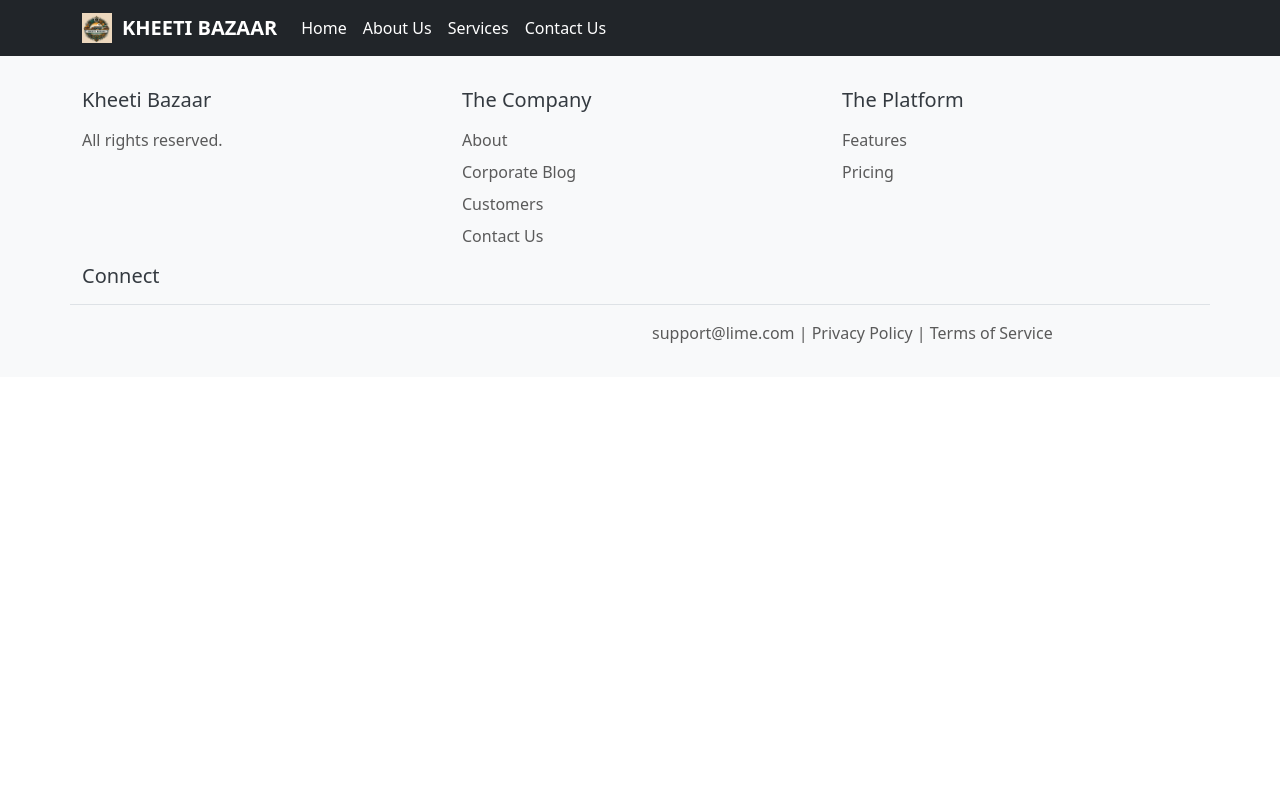
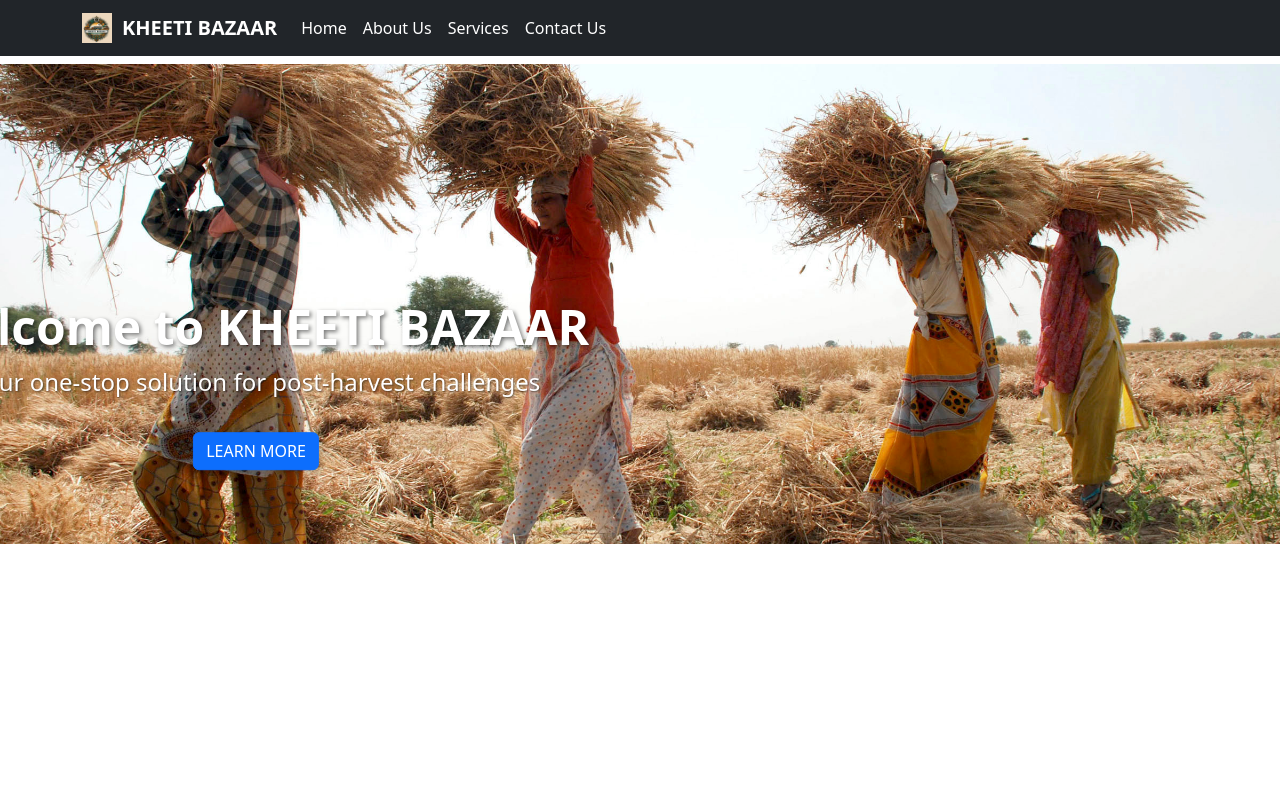
Before and after one commit to KheetiiBazzar123/kheetiBazar_landingPage, a React (Vite) app: page / in a window 1280 px wide. Shown: the top 800 px of the page. Built offline with nearby package versions, Linux system fonts and the light colour scheme; a web font is replaced by a local one.

Commit message:
fixing backgraound image

```diff
--- a/src/App.jsx
+++ b/src/App.jsx
@@ -1,16 +1,16 @@
 import './App.css';
 import './assets/css/style.css';
+import Header from './pages/header/Header';
 import Main from './pages/main/Main';
 import Footer from './pages/footer/Footer';
 import About from './pages/about/About';
 import 'bootstrap/dist/css/bootstrap.min.css';
-import Header from './pages/header/Header';
 
 function App() {
 	return (
 		<>
 			<Header />
-			{/* <Main /> */}
+			<Main />
 			<Footer />
 		</>
 	);
--- a/src/assets/css/style.css
+++ b/src/assets/css/style.css
@@ -197,7 +197,7 @@
 /*--------------------------Header Start---------------------------------------  */
 
 .header .navbar {
-	background-color: #000;
+	background-color: #f7ecec;
 }
 
 .header .navbar-brand {
@@ -232,17 +232,19 @@
 
 .main-image-container {
 	position: relative;
+	height: 100vh;
 }
 
 .main-image {
 	width: 100%;
-	height: auto;
+	height: 60%;
+	object-fit: cover;
 }
 
 .main-text-container {
 	position: absolute;
-	top: 50%;
-	left: 50%;
+	top: 40%;
+	left: 20%;
 	transform: translate(-50%, -50%);
 	text-align: center;
 }
--- a/src/pages/main/Main.jsx
+++ b/src/pages/main/Main.jsx
@@ -1,7 +1,7 @@
 import React from 'react';
 import { Container, Row, Col, Button, Card } from 'react-bootstrap';
-import '../../assets/css/style.css'; // Custom CSS for additional styling
-import backgroundLogo from '../../assets/images/mainSection/background-landing.jpg'; // Import image for use in JSX
+import '../../assets/css/style.css';
+import backgroundLogo from '../../assets/images/mainSection/background-landing.jpg';
 
 const Main = () => {
 	return (
@@ -20,17 +20,6 @@
 							</div>
 						</div>
 					</Col>
-				</Row>
-			</Container>
-
-			<Container className="my-5">
-				<Row>
-					<Col md={6}>
-						<h2>Our Solutions</h2>
-						<p>Addressing post-harvest challenges with tech-enabled solutions.</p>
-						<Button variant="success">Tech-Enabled Marketplace</Button>
-					</Col>
-					<Col md={6}>{/* Place additional content or images here */}</Col>
 				</Row>
 			</Container>
 
```
Also changed, not shown: src/pages/main/Main.css (deleted).
